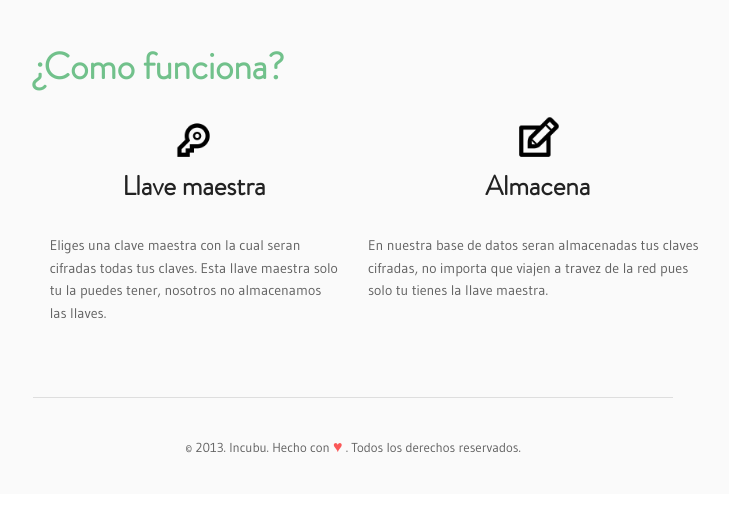
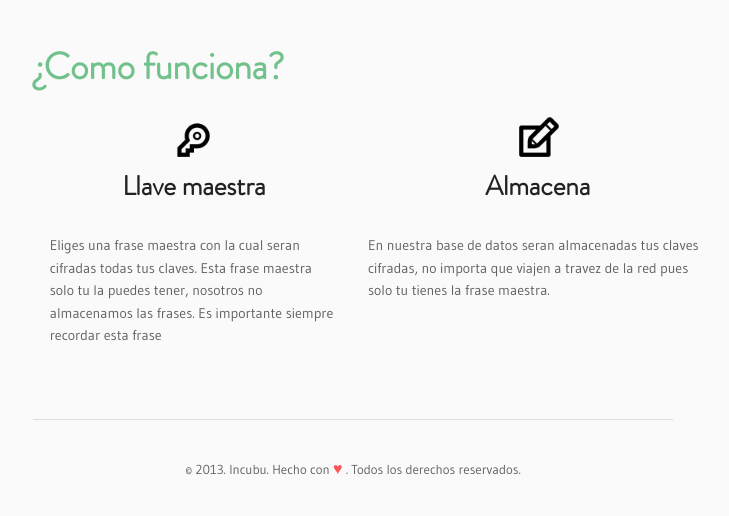
Before and after one commit to Codectivo/Incubu, a Django app: page / in a window 1280 px wide. Shown: the part 812-1328 px from the top of the page, without its empty margins (287-1016 px from the left). Before the commit the page ends 1265 px from the top, so only its background shows below. Run offline with Django 3.2, Linux system fonts and the light colour scheme; parts of the project's set-up code (start-up, migrations or seed data) failed here and were passed over; some libraries are stand-ins or nearby versions.

Commit message:
Change text

```diff
--- a/incubu/templates/home/index.html
+++ b/incubu/templates/home/index.html
@@ -74,10 +74,11 @@
                             <h3>Llave maestra</h3>
                         </div>
                         <div class='row' style="padding:15px;">
-                            <p>Eliges una clave maestra con la cual
-                                seran cifradas todas tus claves. Esta llave
+                            <p>Eliges una  frase maestra con la cual
+                                seran cifradas todas tus claves. Esta frase
                                 maestra solo tu la puedes tener, nosotros
-                                no almacenamos las llaves.<p>
+                                no almacenamos las frases. Es importante
+                                siempre recordar esta frase<p>
                         </div>
                 </div>
             </div>
@@ -89,7 +90,7 @@
                         </div>
                         <div class='row' style="padding:15px;">
                             <p>En nuestra base de datos seran almacenadas tus claves cifradas, no importa que viajen a travez
-                                de la red pues solo tu tienes la llave maestra.<p>
+                                de la red pues solo tu tienes la frase maestra.<p>
                         </div>
                 </div>
             </div>
```
